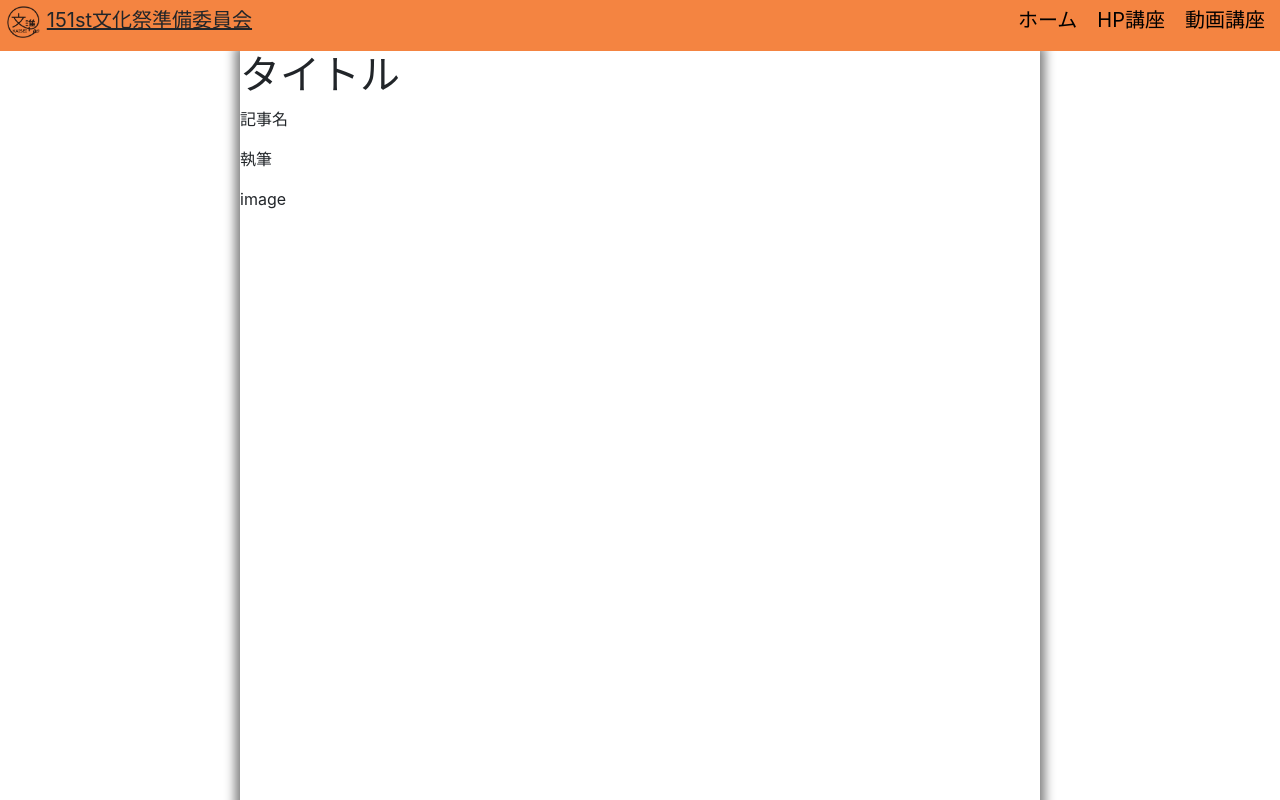
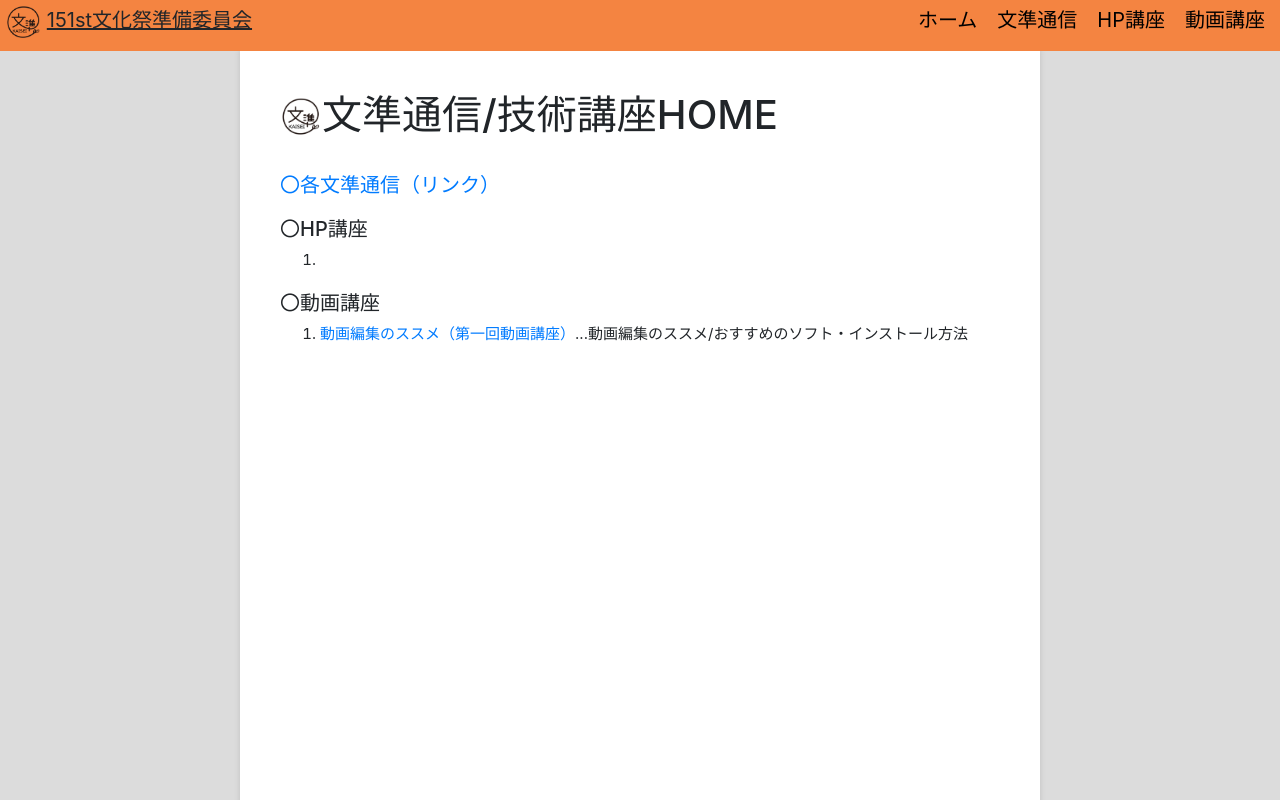
Before and after one commit to tsym77yoshi/151st_kaiseifes_bunjun, a Nuxt app: page / in a window 1280 px wide. Shown: the top 800 px of the page. Built offline with nearby package versions, Linux system fonts and the light colour scheme.

Commit message:
[change]リンク移動等に関する小変更

```diff
--- a/components/Navbar.vue
+++ b/components/Navbar.vue
@@ -4,6 +4,7 @@
     <p class="nav_title"><u>151st文化祭準備委員会</u></p>
     <span class="nav_links" style="float:right;">
       <nuxt-link to="/"><p>ホーム</p></nuxt-link>
+      <nuxt-link to="/report"><p>文準通信</p></nuxt-link>
       <nuxt-link to="/hp/hp_index"><p>HP講座</p></nuxt-link>
       <nuxt-link to="/#movie"><p>動画講座</p></nuxt-link>
     </span>
--- a/components/News.vue
+++ b/components/News.vue
@@ -1,8 +1,12 @@
 <template>
   <div class="col-md-6 news">
-    <a :href="link">
+    <component
+      :is="isInternalLink(link) ? 'nuxt-link' : 'a'"
+      :to="isInternalLink(link) ? link : ''"
+      :href="isInternalLink(link) ? '' : link"
+    >
       <img :src="picture_name" :alt="picture_alt" style="width:100%">
-    </a>
+    </component>
   </div>
 </template>
 
@@ -28,5 +32,10 @@ export default {
     'picture_name',
     'picture_alt',
   ],
+  methods: {
+    isInternalLink (link) {
+      return !/^https?:\/\//.test(link)
+    }
+  }
 }
 </script>
--- a/layouts/default.vue
+++ b/layouts/default.vue
@@ -8,32 +8,25 @@
 </template>
 
 <style>
-.scrollup {
-  position: fixed;
-  left: 98%;
-  bottom: 100px;
-  z-index: 100;
+.whole{
+  /*全体につける。index.vueで例を見るのが良いと思う*/
+  margin:auto;
+  padding:40px;
+  background-color:white;
+  box-shadow:0px 0px 5px 1px rgb(200, 200, 200);
+  max-width:800px;
 }
-.scrollup a {
-  /*描画位置*/
-  position: absolute;
-  right: 10px;
-  top: 40px;
-  /*テキストの形状*/
-  color: #000;
-  font-size: 0.7rem;
-  letter-spacing: 0.05em;
+.whole h2{
+  font-size:30px;
+  margin-top:20px;
 }
-.scrollup::after {
-  content: '';
-  /*描画位置*/
-  position: absolute;
-  top: 0;
-  /*線の形状*/
-  width: 1px;
-  height: 100px;
-  background: #000;
-  animation: pathup 3s ease-in-out infinite;
-  opacity: 0;
+.indent p{
+  /*インデントをしたい記事の親要素につける*/
+  text-indent: 1em;
+}
+.clearnum li{
+  /*数字を消したいliの親要素のul/ol要素につける*/
+  list-style: none;
+  text-indent: -1.3em;
 }
 </style>
--- a/pages/index.vue
+++ b/pages/index.vue
@@ -1,9 +1,19 @@
 <template>
-  <div class="whole" style="position:relative">
-    <h1>タイトル</h1>
-    <p>記事名</p>
-    <p>執筆</p>
-    <div style="height:800px"><p>image</p></div>
+  <div style="background-color:rgb(220,220,220);">
+    <div class="whole" style="position:relative">
+      <img src="~assets/icon.png" style="height:40px;margin-bottom:1em">
+      <h1 style="display: inline-block;">文準通信/技術講座HOME</h1>
+      <h2><nuxt-link to="/report">〇各文準通信（リンク）</nuxt-link></h2>
+      <h2 id="hp">〇HP講座</h2>
+      <ol>
+        <li></li>
+      </ol>
+      <h2 id="movie">〇動画講座</h2>
+      <ol>
+        <li><nuxt-link to="/movie/course1">動画編集のススメ（第一回動画講座）</nuxt-link>...動画編集のススメ/おすすめのソフト・インストール方法</li>
+      </ol>
+      <div style="height:500px"></div>
+    </div>
   </div>
 </template>
 
@@ -11,11 +21,11 @@
 export default {}
 </script>
 
-<style>
-.whole{
-  margin:auto;
-  background-color:white;
-  box-shadow:0px 0px 10px 5px gray;
-  max-width:800px;
+<style scoped>
+h2{
+  font-size:20px
+}
+li{
+  font-size:15px;
 }
 </style>
--- a/pages/report.vue
+++ b/pages/report.vue
@@ -1,13 +1,13 @@
 <template>
   <div style="background-color:rgb(220,220,220);">
-    <div class="whole" style="position:relative;">
+    <div class="whole">
       <img src="~assets/table.svg" style="height:40px">
       <h1 style="display: inline-block;">第一回文準通信</h1>
       <div class="container"><div class="row" style="text-align:center">
         <News link="https://151st-kaiseifes-bunjun.vercel.app/" picture_name="4by3.png" picture_alt=""/>
-        <News link="https://151st-kaiseifes-bunjun.vercel.app/hp/kouhou/lesson1/" picture_name="4by3.png" picture_alt=""/>
-        <News link="https://151st-kaiseifes-bunjun.vercel.app/movie/kouhou/lesson1" picture_name="4by3.png" picture_alt=""/>
-        <News link="https://151st-kaiseifes-bunjun.vercel.app/other/" picture_name="4by3.png" picture_alt=""/>
+        <News link="/hp/kouhou/course1/" picture_name="4by3.png" picture_alt=""/>
+        <News link="/movie/course1" picture_name="movie.png" picture_alt="動画編集のススメ（動画講座第一回）"/>
+        <News link="/" picture_name="4by3.png" picture_alt=""/>
       </div></div>
       <div style="height:50vh"></div>
       <p>　このページには文準通信を載せていきます。また、文準通信の回ごとにリンクは変えるつもりはありませんが中身は追加していきます。</p>
@@ -20,11 +20,4 @@ export default {}
 </script>
 
 <style>
-.whole{
-  margin:auto;
-  padding:10px;
-  background-color:white;
-  box-shadow:0px 0px 5px 1px rgb(200, 200, 200);
-  max-width:800px;
-}
 </style>
```
